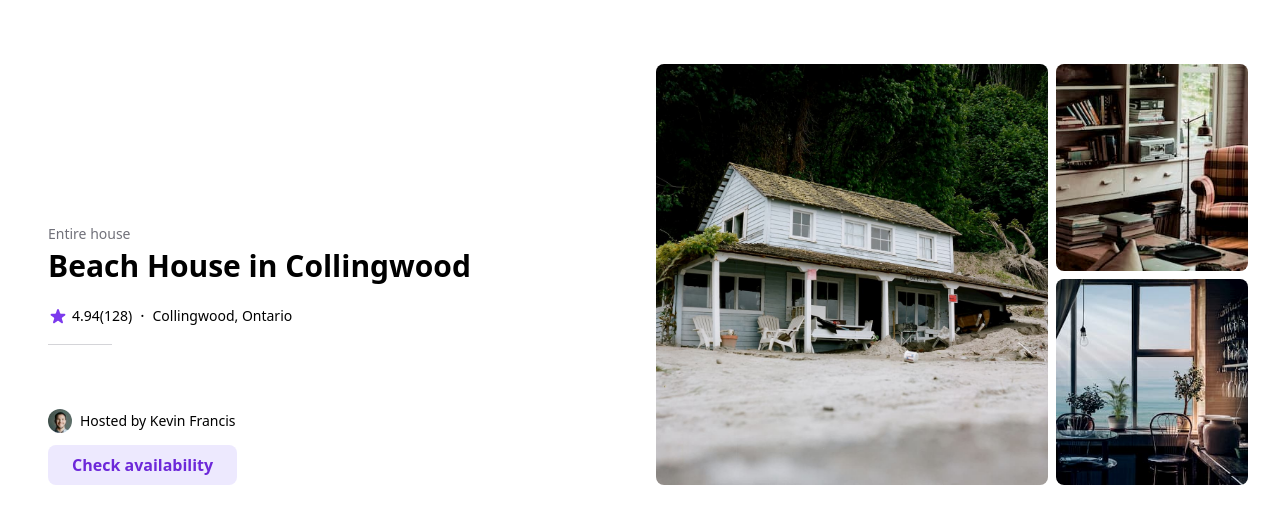
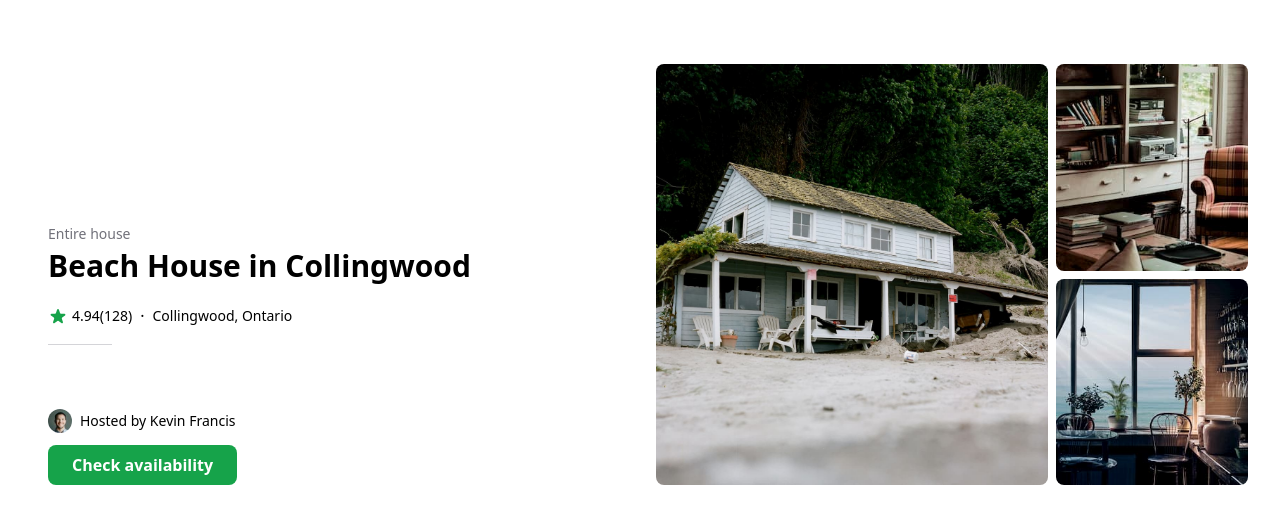
Before and after one commit to AmagiDDmxh/next-one, a Next.js app: page / in a window 1280 px wide. Shown: the top 524 px of the page. Built offline with nearby package versions, Linux system fonts and the light colour scheme.

Commit message:
Update template to use primary color

```diff
--- a/pages/index.tsx
+++ b/pages/index.tsx
@@ -22,7 +22,7 @@ export const Home = (): JSX.Element => (
             width={20}
             height={20}
             fill="currentColor"
-            className="text-violet-600"
+            className="text-green-600"
           >
             <path d="M9.05 3.691c.3-.921 1.603-.921 1.902 0l1.07 3.292a1 1 0 00.95.69h3.462c.969 0 1.372 1.24.588 1.81l-2.8 2.034a1 1 0 00-.364 1.118l1.07 3.292c.3.921-.755 1.688-1.539 1.118l-2.8-2.034a1 1 0 00-1.176 0l-2.8 2.034c-.783.57-1.838-.197-1.539-1.118l1.07-3.292a1 1 0 00-.363-1.118l-2.8-2.034c-.784-.57-.381-1.81.587-1.81H7.03a1 1 0 00.95-.69L9.05 3.69z" />
           </svg>
@@ -46,7 +46,7 @@ export const Home = (): JSX.Element => (
         </p>
         <button
           type="button"
-          className="bg-violet-100 text-violet-700 text-base font-semibold px-6 py-2 rounded-lg"
+          className="bg-green-600 text-white text-base font-semibold px-6 py-2 rounded-lg focus:outline-none"
         >
           Check availability
         </button>
```
